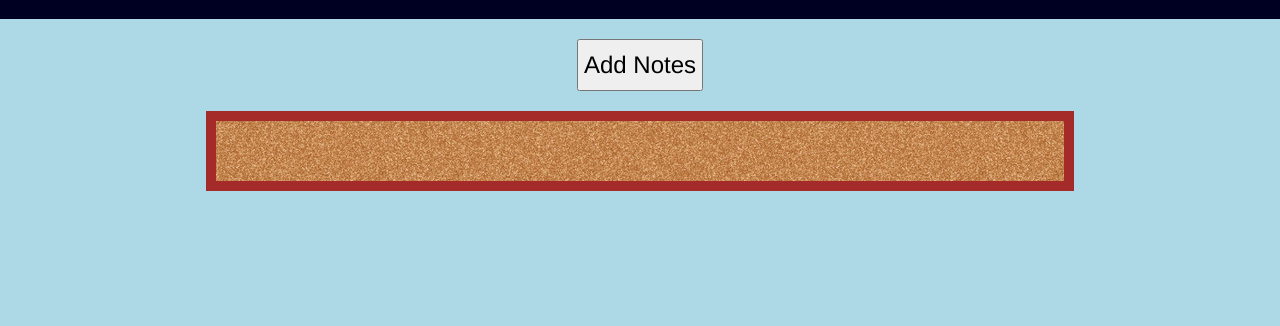
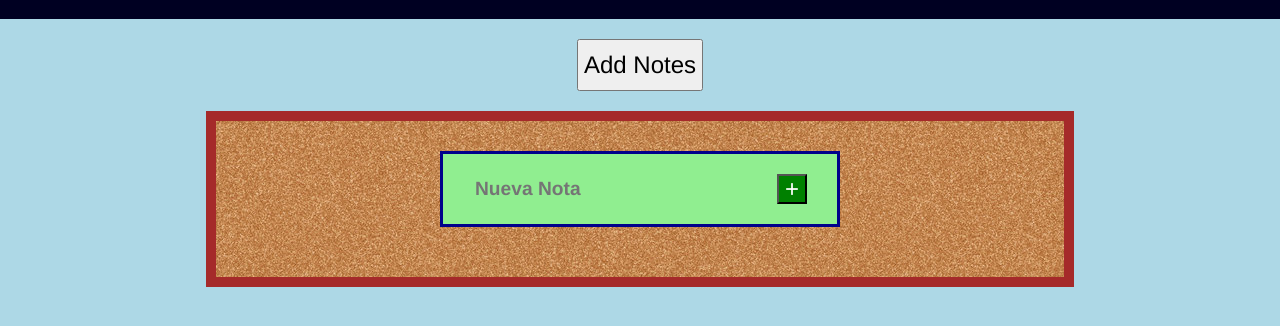
Before and after one commit to Amaza-ing/AMazaing-TypeScript-Course, a website built with webpack: page public/index.html in a window 1280 px wide. Shown: the part 98-424 px from the top of the page. Built offline with nearby package versions, Linux system fonts and the light colour scheme.

Commit message:
notes app 3

```diff
--- a/public/index.html
+++ b/public/index.html
@@ -15,7 +15,19 @@
     <main class="notes-main">
       <button class="btn">Add Notes</button>
 
-      <ul class="note-list"></ul>
+      <ul class="note-list">
+        <li class="form-item">
+          <form class="note-form">
+            <input
+              type="text"
+              class="note-title"
+              placeholder="Nueva Nota"
+              name="new-note"
+            />
+            <button class="create-btn">+</button>
+          </form>
+        </li>
+      </ul>
     </main>
   </body>
 </html>
--- a/public/styles.css
+++ b/public/styles.css
@@ -50,6 +50,44 @@ ul {
     align-items: center;
     gap: 20px;
 
+    .note-form {
+      width: 400px;
+      background-color: lightgreen;
+      border: 3px solid darkblue;
+      padding: 20px 30px;
+      margin-bottom: 20px;
+      display: flex;
+      justify-content: space-between;
+      transition: all 0.2s;
+
+      .note-title {
+        background-color: transparent;
+        border: none;
+        font-size: 1.2rem;
+        font-weight: bold;
+      }
+
+      .create-btn {
+        width: 30px;
+        height: 30px;
+        font-size: 1.5rem;
+        background-color: green;
+        color: white;
+        display: flex;
+        align-items: center;
+      }
+      .create-btn:hover {
+        background-color: darkgreen;
+      }
+      .create-btn:active {
+        background-color: green;
+      }
+    }
+    .note-form:hover {
+      border: 3px solid black;
+      box-shadow: 0 0 10px;
+    }
+
     .note-card {
       width: 400px;
       background-color: lightyellow;
--- a/src/main.ts
+++ b/src/main.ts
@@ -20,3 +20,16 @@ notes.push(note2);
 const btn = document.querySelector(".btn") as HTMLButtonElement;
 
 btn.addEventListener("click", () => NoteList.createNoteCards(notes));
+
+const noteForm = document.querySelector(".note-form") as HTMLFormElement;
+
+noteForm.addEventListener("submit", (e) => {
+  e.preventDefault();
+  // console.log(e);
+  const form = e.target as HTMLFormElement;
+  const input = form.elements[0] as HTMLInputElement;
+
+  const newNote = createNote(input.value);
+  notes.push(newNote);
+  NoteList.createNoteCards(notes);
+});
```
